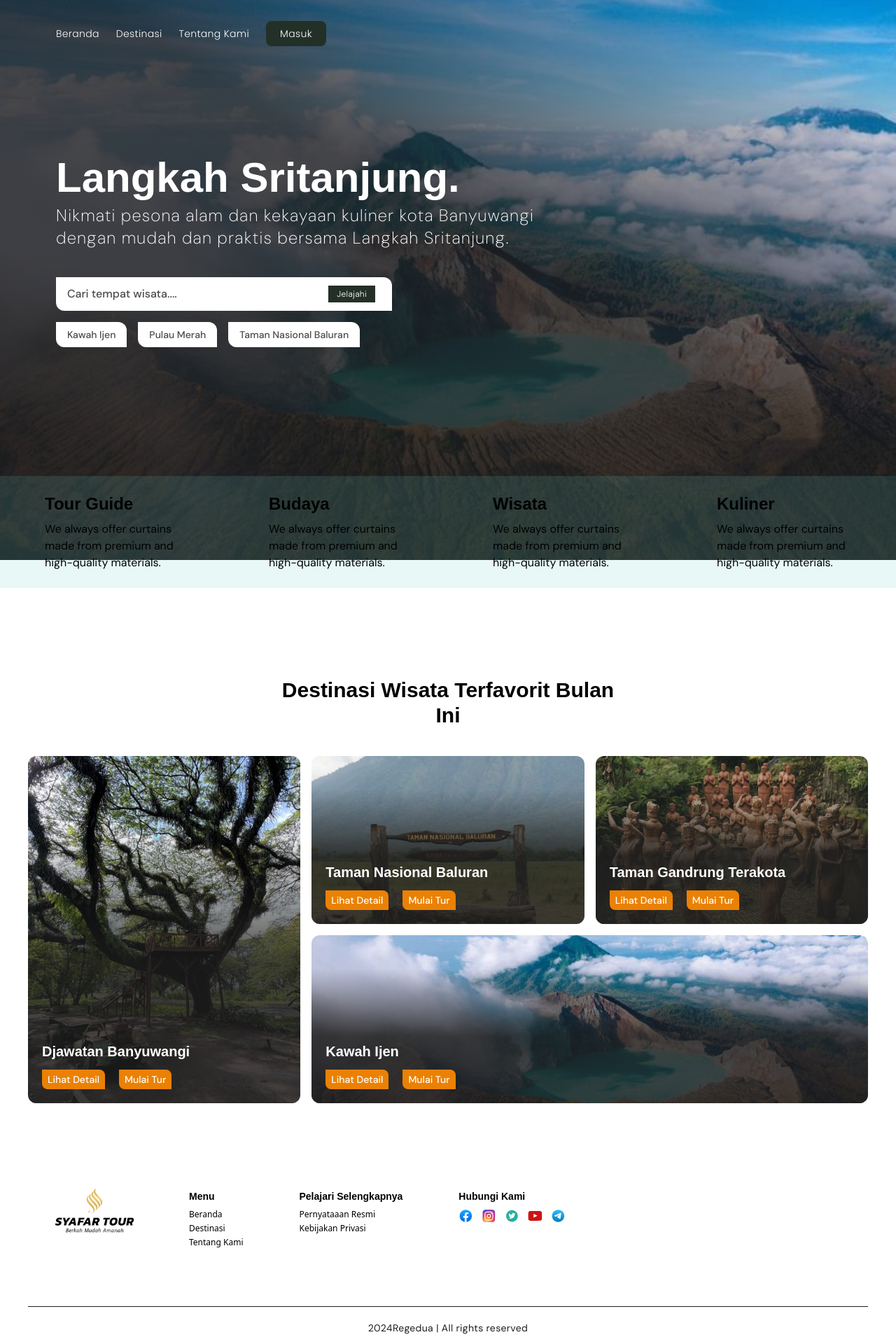
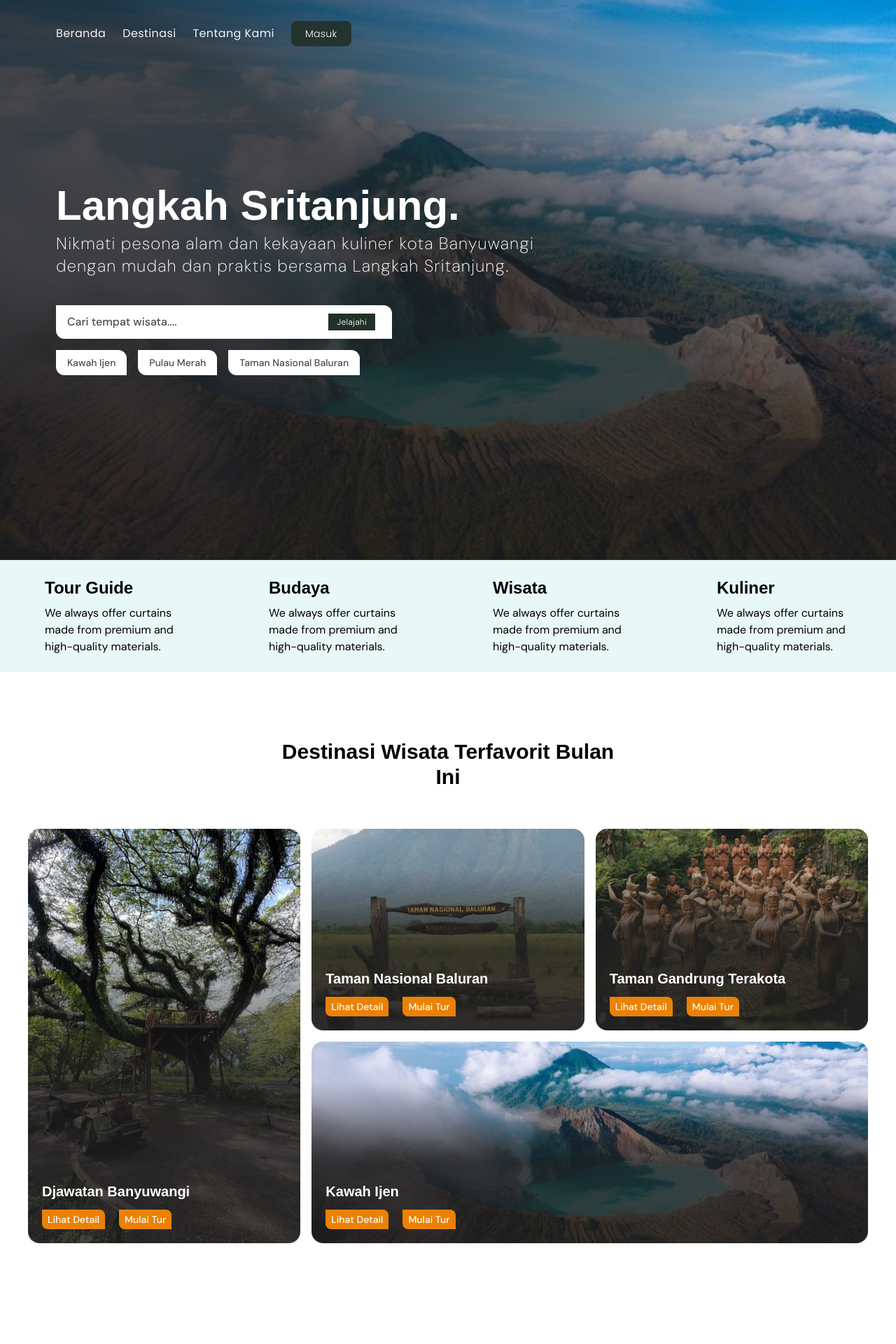
Before and after one commit to SeptianProject/langkah-sritanjung, a React (Vite) app: page / in a window 1280 px wide. Shown: the top 1920 px of the page at 70% size. Built offline with nearby package versions, Linux system fonts and the light colour scheme; a web font is replaced by a local one.

Commit message:
Completed : Debugging landing page

```diff
--- a/src/App.tsx
+++ b/src/App.tsx
@@ -1,14 +1,14 @@
 import { Route, Routes } from "react-router-dom"
 import Footer from "./components/layouts/Footer"
 import Navbar from "./components/layouts/Navbar"
-import HomePage from "./components/pages/HomePage"
+import LandingPage from "./components/pages/LandingPage"
 
 const App = () => {
   return (
     <section className="container max-w-full overflow-hidden selection:text-white selection:bg-secondary scroll-smooth">
       <Navbar />
       <Routes>
-        <Route path="/" element={<HomePage />} />
+        <Route path="/" element={<LandingPage />} />
       </Routes>
       <Footer />
     </section>
--- a/src/assets/asset.tsx
+++ b/src/assets/asset.tsx
@@ -18,14 +18,17 @@ export const textNavbar = [
     {
         text: 'Beranda',
         link: '/',
+        select: false
     },
     {
         text: 'Destinasi',
-        link: '/destinasi'
+        link: '/destinasi',
+        select: false
     },
     {
         text: 'Tentang Kami',
-        link: '/tentang-kami'
+        link: '/tentang-kami',
+        select: false
     },
 ]
 
--- a/src/components/elements/BackgroundImage.tsx
+++ /dev/null
@@ -1,21 +0,0 @@
-import { assets } from '../../assets/asset'
-
-const BackgroundImage = () => {
-     return (
-          // <div className='absolute inset-0 min-h-screen max-w-full -z-10'>
-          //      <div className='from-tertiary/80 to-transparent
-          //      bg-gradient-to-tr from-55% to-90% sm:from-60% sm:to-85%
-          //      absolute inset-0' />
-          //      <img src={assets.bgHome}
-          //           className='object-cover w-full h-full'
-          //           alt="bg-image" />
-          // </div>
-          <div className='absolute inset-0 -z-10 w-full h-[30rem] lg:h-full bg-red-400'>
-               <div className='from-tertiary/80 to-transparent bg-gradient-to-tr from-55% to-95% absolute inset-0' />
-               <img src={assets.bgHome} alt=""
-                    className='object-cover w-full h-full' />
-          </div>
-     )
-}
-
-export default BackgroundImage
--- a/src/components/elements/FooterItem.tsx
+++ b/src/components/elements/FooterItem.tsx
@@ -17,14 +17,14 @@ const FooterItem = ({ footerItems }: FooterItemsProps) => {
      const hasIcon = footerItems.item.value.some((item) => item.icon)
 
      return (
-          <div className='flex flex-col gap-y-2'>
-               <h2 className='font-bold text-sm'>{footerItems.item.title}</h2>
-               <div className={`${hasIcon ? ' flex-row gap-x-3' : 'flex-col gap-y-1'} flex`}>
+          <div className='flex flex-col gap-y-2 md:gap-y-3 lg:gap-y-4'>
+               <h2 className='font-bold text-sm md:text-base lg:text-lg'>{footerItems.item.title}</h2>
+               <div className={`${hasIcon ? ' flex-row gap-x-3 md:gap-x-4' : 'flex-col gap-y-1 md:gap-y-2'} flex`}>
                     {footerItems.item.value.map((item, index) => (
-                         <Link className='text-xs font-normal'
+                         <Link className='text-sm text-tertiary font-normal md:font-medium lg:text-base text-opacity-80 hover:text-opacity-100 transition duration-300'
                               key={index} to={item.link}>
                               {
-                                   item.icon && <img src={item.icon} alt="icon" />
+                                   item.icon && <img src={item.icon} className='size-5 md:size-7' alt="icon" />
                                    || item.text && item.text
                               }
                          </Link>
--- /dev/null
+++ b/src/components/elements/NavItem.tsx
@@ -0,0 +1,32 @@
+import { textNavbar } from '../../assets/asset'
+import { Link, useLocation } from 'react-router-dom'
+
+type NavItemProps = {
+     className?: string
+     select?: string
+     unSelect?: string
+}
+
+const NavItem = ({ className, select, unSelect }: NavItemProps) => {
+     const location = useLocation()
+
+     return (
+          <>
+               {
+                    textNavbar.map((item, index) => (
+                         <Link
+                              key={index}
+                              to={item.link}
+                              className={`font-poppins font-light text-sm tracking-wide
+                              md:text-base md:font-normal text-slate-100
+                              hover:text-white transition-all duration-500
+                              ${className} ${location.pathname === item.link ? [select] : unSelect}`}>
+                              {item.text}
+                         </Link>
+                    ))
+               }
+          </>
+     )
+}
+
+export default NavItem
--- a/src/components/fragments/FooterItems.tsx
+++ b/src/components/fragments/FooterItems.tsx
@@ -4,8 +4,8 @@ import FooterItem from "../elements/FooterItem"
 
 const FooterItems = () => {
      return (
-          <div className='flex flex-col lg:flex-row lg:gap-x-20 gap-y-10'>
-               <div className='flex lg:gap-x-20 justify-between'>
+          <div className='flex flex-col gap-y-10 md:flex-row md:justify-between xl:gap-x-5'>
+               <div className='flex w-full justify-between md:justify-start md:gap-x-20'>
                     <FooterItem
                          footerItems={{
                               item: {
--- a/src/components/layouts/Footer.tsx
+++ b/src/components/layouts/Footer.tsx
@@ -3,16 +3,16 @@ import FooterItems from '../fragments/FooterItems'
 
 const Footer = () => {
      return (
-          <footer className='container mx-auto my-20 px-10'>
+          <footer className='container max-w-full mx-auto mt-32 mb-20 px-10 md:px-20'>
                <div className='lg:flex items-center gap-x-10'>
-                    <div className='hidden lg:block'>
+                    <div className='hidden lg:block w-40'>
                          <img src={footerAssets.logo} alt="" />
                     </div>
                     <FooterItems />
                </div>
-               <div className='mt-10 flex flex-col items-center gap-y-5'>
-                    <div className='h-[0.5px] w-full bg-tertiary' />
-                    <p className='text-sm font-normal tracking-wide text-tertiary'>{footerAssets.textFooter}</p>
+               <div className='mt-20 flex flex-col items-center gap-y-10'>
+                    <div className='h-[1px] w-full bg-tertiary' />
+                    <p className='text-sm font-normal tracking-wide text-tertiary md:text-base md:font-medium'>{footerAssets.textFooter}</p>
                </div>
           </footer>
      )
--- a/src/components/layouts/Navbar.tsx
+++ b/src/components/layouts/Navbar.tsx
@@ -1,15 +1,18 @@
-import { useEffect, useState } from 'react'
+/* eslint-disable @typescript-eslint/no-explicit-any */
+import { useEffect, useRef, useState } from 'react'
 import { BiMenu, BiX } from 'react-icons/bi'
-import { textNavbar } from '../../assets/asset'
-import { Link } from 'react-router-dom'
 import ButtonRounded from '../elements/button/ButtonRounded'
+import NavItem from '../elements/NavItem'
+import { useLocation } from 'react-router-dom'
 
 const Navbar = () => {
     const [isMobile, setIsMobile] = useState<boolean>(false)
-    const [isOpen, setIsOpen] = useState<boolean>(true)
+    const [isOpen, setIsOpen] = useState<boolean>(false)
+    const closeRef = useRef<HTMLDivElement>(null)
+    const location = useLocation()
 
     const handleMobileDisplay = () => {
-        if (window.innerWidth <= 600) {
+        if (window.innerWidth <= 640) {
             setIsMobile(true)
         } else {
             setIsMobile(false)
@@ -26,33 +29,51 @@ const Navbar = () => {
         setIsOpen(!isOpen)
     }
 
+    const handleClickOutside = (e: any) => {
+        if (closeRef.current && !closeRef.current.contains(e.target)) {
+            setIsOpen(false)
+        }
+    }
+
+    useEffect(() => {
+        setIsOpen(false)
+        document.addEventListener('mousedown', handleClickOutside)
+        return () => {
+            document.removeEventListener('mousedown', handleClickOutside)
+        }
+    }, [location.pathname])
+
     return (
-        <nav className={`max-w-full h-10 flex items-center gap-x-6 p-10 md:px-14 md:py-12 lg:px-20 ${isMobile ? 'justify-between' : 'justify-start'}`}>
+        <nav ref={closeRef} className={`max-w-full w-full h-10 flex items-center gap-x-6 p-10 absolute z-10
+        md:py-12 md:px-20 ${isMobile ? 'justify-between' : 'justify-start'}`}>
             {isMobile
                 ?
                 <div className=''>
                     {isOpen
-                        ? <BiMenu
-                            onClick={handleIsOpen}
-                            className='size-10 text-white' />
-                        : <BiX
+                        ? <>
+                            <BiX
+                                onClick={handleIsOpen}
+                                className='size-10 text-white' />
+                            <div className='relative w-32 '>
+                                <div className='absolute top-2 flex flex-col text-center w-full overflow-hidden bg-white shadow-lg shadow-secondary rounded-bl-xl rounded-tr-xl text-secondary'>
+                                    <NavItem className='text-xs font-medium hover:text-white hover:bg-secondary h-full py-3'
+                                        select='bg-secondary text-white' unSelect='text-secondary' />
+                                </div>
+                            </div>
+                        </>
+                        : <BiMenu
                             onClick={handleIsOpen}
                             className='size-10 text-white' />
                     }
                 </div>
                 :
                 <div className='flex gap-x-6'>
-                    {textNavbar.map((item, index) => (
-                        <Link
-                            key={index}
-                            to={item.link}
-                            className={`text-white font-poppins font-light text-sm tracking-wide`}>
-                            {item.text}
-                        </Link>
-                    ))}
+                    <NavItem />
                 </div>
             }
-            <ButtonRounded text='Masuk' className='font-poppins tracking-wide' />
+            <ButtonRounded text='Masuk'
+                className='font-poppins tracking-wide transition-all duration-300
+                bg-secondary bg-opacity-90 hover:bg-opacity-100' />
         </nav>
     )
 }
--- a/src/components/layouts/cards/CardBasic.tsx
+++ b/src/components/layouts/cards/CardBasic.tsx
@@ -2,23 +2,22 @@ import { destinationsCard } from '../../../assets/asset'
 
 const CardBasic = () => {
      return (
-          <div className='grid grid-cols-1 gap-y-10 w-full px-10 md:grid-cols-2 md:gap-4
-          lg:grid-rows-2 lg:grid-cols-3 lg:gap-4 transition-all duration-1000'>
+          <div className='grid grid-cols-1 gap-y-10 w-full px-10 md:grid-cols-2 md:gap-6
+          lg:grid-rows-2 lg:grid-cols-3 lg:gap-4 transition-all duration-700'>
                {
                     destinationsCard.map((item, index) => {
                          const cardClass =
                               index === 0 ?
                                    'lg:row-span-2 lg:col-span-1 lg:h-full' :
                                    index === 3 ? 'lg:col-span-2' :
-                                        'col-span-1 h-60 w-full';
-
+                                        'col-span-1 h-[18rem] w-full';
                          return (
-                              <div key={index} className={`relative h-60 rounded-xl ${cardClass}`}>
+                              <div key={index} className={`relative h-[18rem] rounded-xl ${cardClass} `}>
                                    <div className=''>
-                                        <img className='absolute -z-10 w-full h-full object-cover rounded-xl'
+                                        <img className='absolute -z-10 w-full h-full object-cover rounded-2xl transform lg:object-bottom'
                                              src={item.img}
                                              alt={`card-${index}`} />
-                                        <div className='bg-gradient-to-t from-tertiary/80 to-transparent from-40% to-80% absolute inset-0 rounded-xl' />
+                                        <div className='bg-gradient-to-t from-tertiary/80 to-transparent from-40% to-80% absolute inset-0 rounded-2xl' />
                                    </div>
                                    <div className='flex flex-col gap-y-3 absolute bottom-5 left-5'>
                                         <h2 className='text-xl font-semibold text-white'>{item.title}</h2>
--- a/src/components/layouts/cards/CardText.tsx
+++ b/src/components/layouts/cards/CardText.tsx
@@ -63,9 +63,9 @@ const CardText = () => {
                          </div>
                          : <Slider  {...settings} >
                               {textCardCategory.map((item, index) => (
-                                   <div key={index} className="text-center bg-blueCard w-full py-10 px-10 h-40 bg-opacity-15">
+                                   <div key={index} className="bg-blueCard text-center w-full py-6 lg:px-8 xl:px-16 bg-opacity-15">
                                         <h1 className="text-2xl font-bold">{item.title}</h1>
-                                        <p>{item.desc}</p>
+                                        <p className="text-base font-normal w-60 mt-2 mx-auto">{item.desc}</p>
                                    </div>
                               ))}
                          </Slider>
--- a/src/components/pages/HomePage.tsx
+++ b/src/components/pages/HomePage.tsx
@@ -1,27 +1,11 @@
-
-import BackgroundImage from '../elements/BackgroundImage'
-import CardBasic from '../layouts/cards/CardBasic'
-import CardText from '../layouts/cards/CardText'
-import Header from '../layouts/Header'
+import React from 'react'
 
 const HomePage = () => {
-  return (
-    <div className='flex flex-col mx-auto overflow-hidden '>
-      <BackgroundImage />
-      <div>
-        <div className='mt-10 px-10 md:px-14 lg:px-20 md:mt-16 lg:mt-32'>
-          <Header />
-        </div>
-        <div className='mt-[7.5rem] sm:mt-[8.7rem] lg:mt-[11.5rem]'>
-          <CardText />
-        </div>
-      </div>
-      <div className='flex flex-col gap-y-10 items-center mt-32'>
-        <h1 className='text-xl font-bold w-80 text-center lg:text-3xl lg:w-[30rem]'>Destinasi Wisata Terfavorit Bulan Ini</h1>
-        <CardBasic />
-      </div>
-    </div>
-  )
+     return (
+          <>
+
+          </>
+     )
 }
 
 export default HomePage
--- /dev/null
+++ b/src/components/pages/LandingPage.tsx
@@ -0,0 +1,29 @@
+import { assets } from '../../assets/asset'
+import CardBasic from '../layouts/cards/CardBasic'
+import CardText from '../layouts/cards/CardText'
+import Header from '../layouts/Header'
+
+const LandingPage = () => {
+  return (
+    <div className='flex flex-col gap-y-24'>
+      <div className='flex flex-col items-center'>
+        <div className='relative min-h-[40rem] lg:min-h-screen w-full bg-cover bg-center
+        flex flex-col justify-center px-10 md:px-20' style={{ backgroundImage: `url(${assets.bgHome})` }}>
+          <div className='from-tertiary/80 to-transparent bg-gradient-to-tr from-55% to-95% absolute inset-0 ' />
+          <div className='z-10'>
+            <Header />
+          </div>
+        </div>
+        <div className='w-full'>
+          <CardText />
+        </div>
+      </div>
+      <div className='flex flex-col gap-y-14 items-center lg:min-h-screen'>
+        <h1 className='text-xl font-bold w-80 text-center md:text-2xl md:w-96 lg:text-3xl lg:w-[30rem]'>Destinasi Wisata Terfavorit Bulan Ini</h1>
+        <CardBasic />
+      </div>
+    </div >
+  )
+}
+
+export default LandingPage
```
